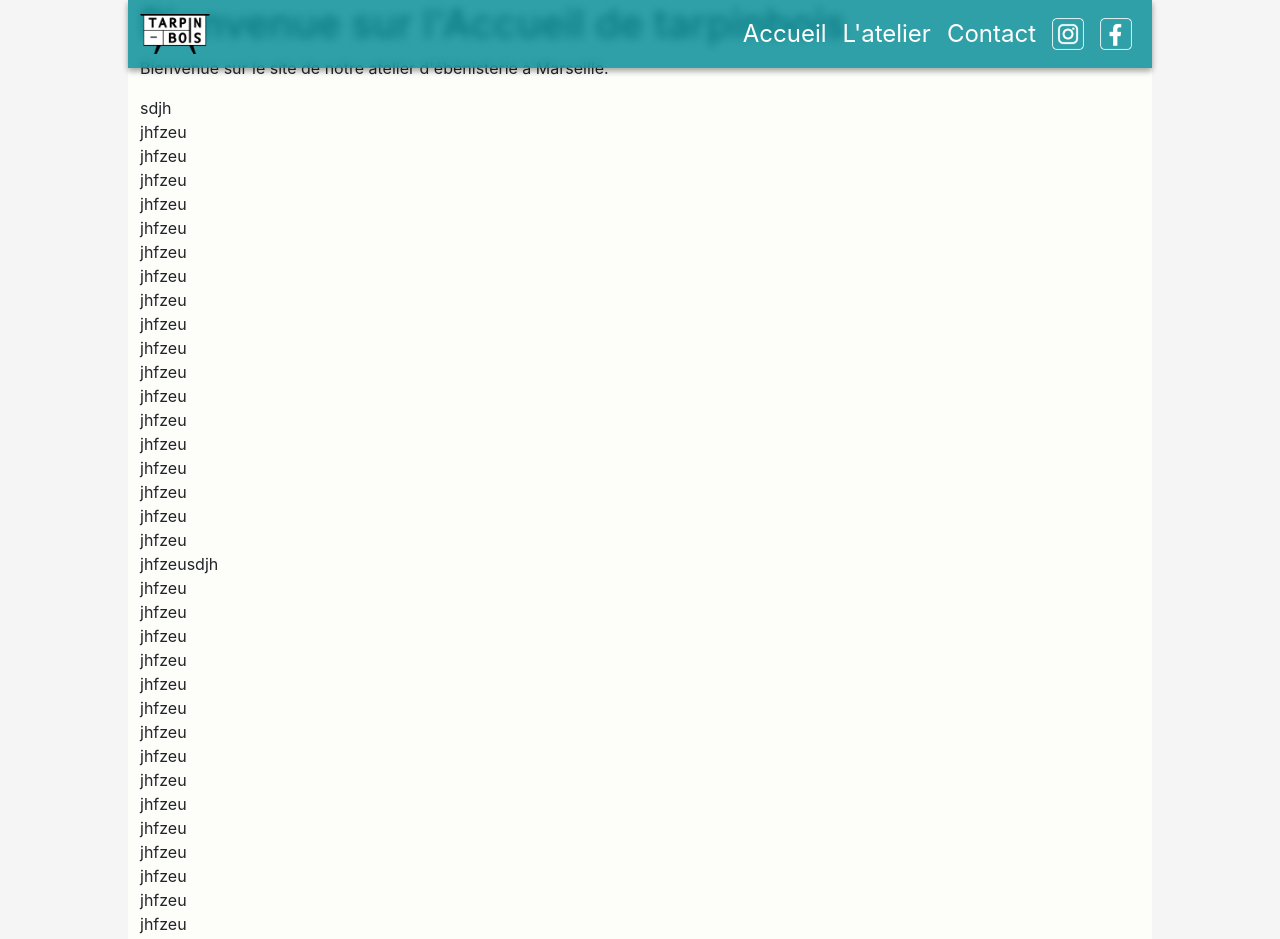
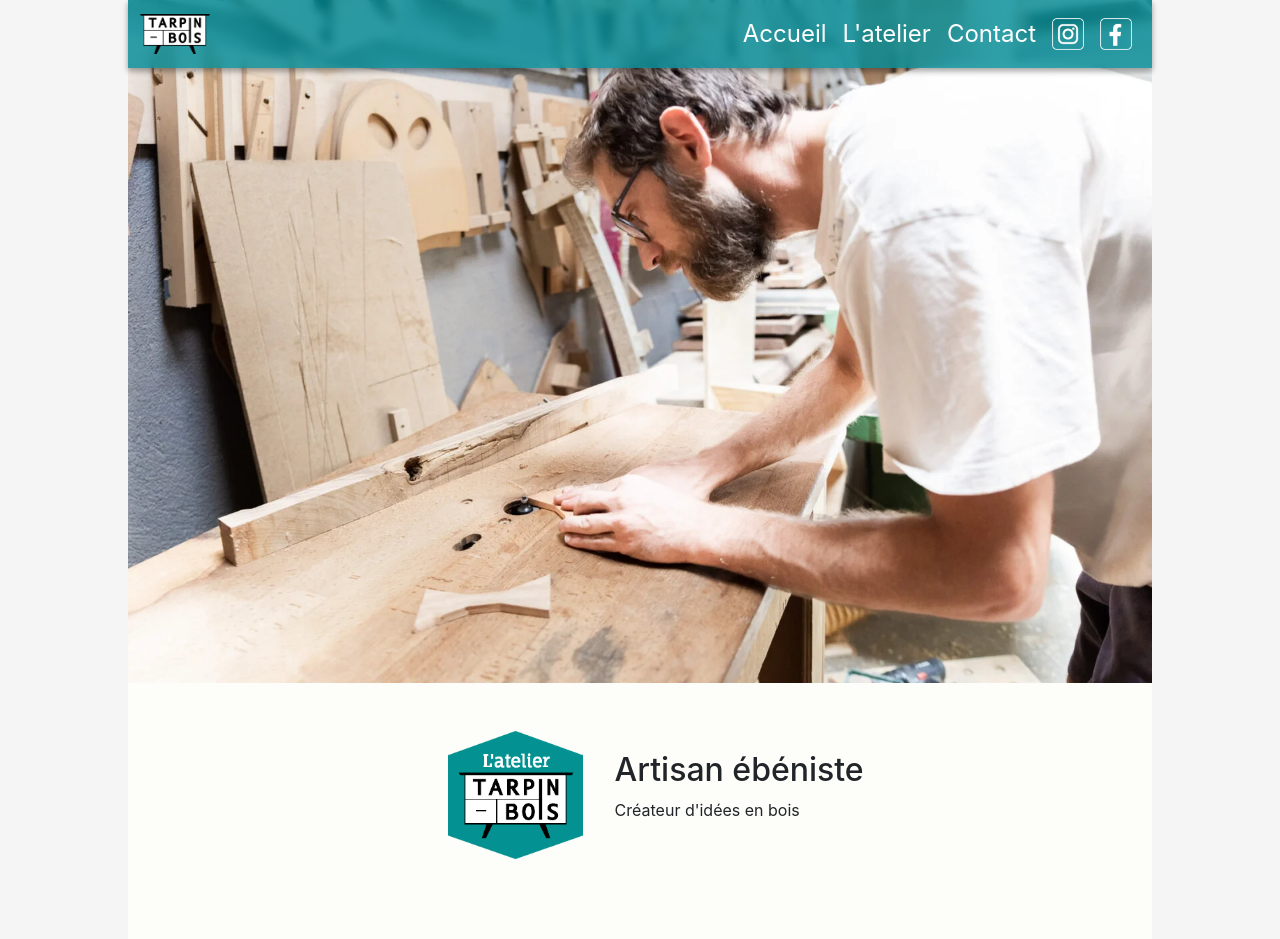
Before and after one commit to CanFays/l-atelier-tarpin-bois, a React (Create React App) app: page / in a window 1280 px wide. Shown: the top 939 px of the page. Built offline with nearby package versions, Linux system fonts and the light colour scheme.

Commit message:
Banner et section Home-logo - OK

```diff
--- a/src/App.js
+++ b/src/App.js
@@ -7,12 +7,14 @@ import Contact from './pages/Contact';
 import Disclaimer from './pages/Disclaimer';
 import MyNavbar from './components/MyNavbar';
 import MyFooter from './components/MyFooter';
+import Banner from './components/Banner.js';
 
 
 function App() {
   return (
     <Router>
       <MyNavbar />
+      <Banner />
       <Routes>
         <Route path="/" element={<Home />} />
         <Route path="/qui-sommes-nous" element={<About />} />
--- /dev/null
+++ b/src/components/Banner.js
@@ -0,0 +1,12 @@
+import React from 'react';
+import BannerImg from "../assets/images/BannerImg.webp";
+
+function Banner() {
+  return (
+    <section className="banner">
+    <img src={BannerImg} width="100%" alt="Benjamin Paret, ébéniste de L'Atelier Tarpin Bois"/>
+  </section>
+  );
+}
+
+export default Banner;
--- a/src/components/MyFooter.css
+++ b/src/components/MyFooter.css
@@ -20,3 +20,8 @@ footer, a {
   flex-direction: column;
   align-items: flex-end;
 }
+
+.footer-infos-left {
+  font-size: large;
+  margin: unset;
+}
--- a/src/components/MyFooter.js
+++ b/src/components/MyFooter.js
@@ -5,7 +5,7 @@ import SocialMediaIcons from "./SocialMediaIcons.js";
 
 function MyFooter() {
   return (
-    <footer className="footer">
+    <footer>
         <div className="footer-infos-left">
           <p>L'Atelier Tarpin Bois<br />06.98.83.77.31<br />Siren 919 281 527</p>
         </div>
--- /dev/null
+++ b/src/pages/Home.css
@@ -0,0 +1,25 @@
+.home {
+  width: 80%;
+}
+/* ..................... */
+.home-logo {
+  display: flex;
+  justify-content: center;
+  align-items: center;
+  padding: 2vmin;
+}
+
+.home-logo img {
+  height: 16vmin;
+  margin: 4vmin;
+}
+
+/* ..................... */
+/* ..................... */
+/* ..................... */
+/* ..................... */
+/*
+.home-presentation
+.home-research
+.home-proposal
+.home-links */
--- a/src/pages/Home.js
+++ b/src/pages/Home.js
@@ -1,19 +1,31 @@
 import React from 'react';
+import './Home.css';
+import LogoFull from '../assets/icons/LogoFull.png'
 
 function Home() {
   return (
     <main className="container home">
-      <section className="banner">
-
+      <section className='home-logo'>
+        <div>
+          <img src={LogoFull} alt="Logo de l'atelier Tarpin Bois" />
+        </div>
+        <div>
+          <h2>Artisan ébéniste</h2>
+          <p>Créateur d'idées en bois</p>
+        </div>
       </section>
 
       <section className='home-presentation'>
         {/* grid sections !!! */}
-        <h1>Bienvenue sur l'Accueil de tarpinbois</h1>
-        <p>Bienvenue sur le site de notre atelier d'ébénisterie à Marseille.</p>
-        <div>
-          sdjh <br /> jhfzeu<br /> jhfzeu<br /> jhfzeu<br /> jhfzeu<br /> jhfzeu<br /> jhfzeu<br /> jhfzeu<br /> jhfzeu<br /> jhfzeu<br /> jhfzeu<br /> jhfzeu<br /> jhfzeu<br /> jhfzeu<br /> jhfzeu<br /> jhfzeu<br /> jhfzeu<br /> jhfzeu<br /> jhfzeu<br /> jhfzeusdjh <br /> jhfzeu<br /> jhfzeu<br /> jhfzeu<br /> jhfzeu<br /> jhfzeu<br /> jhfzeu<br /> jhfzeu<br /> jhfzeu<br /> jhfzeu<br /> jhfzeu<br /> jhfzeu<br /> jhfzeu<br /> jhfzeu<br /> jhfzeu<br /> jhfzeu<br /> jhfzeu<br /> jhfzeu<br /> jhfzeu<br /> jhfzeu
-        </div>
+      </section>
+
+      <section className='home-research'>
+      </section>
+
+      <section className='home-proposal'>
+      </section>
+
+      <section className='home-links'>
       </section>
     </main>
   );
```
